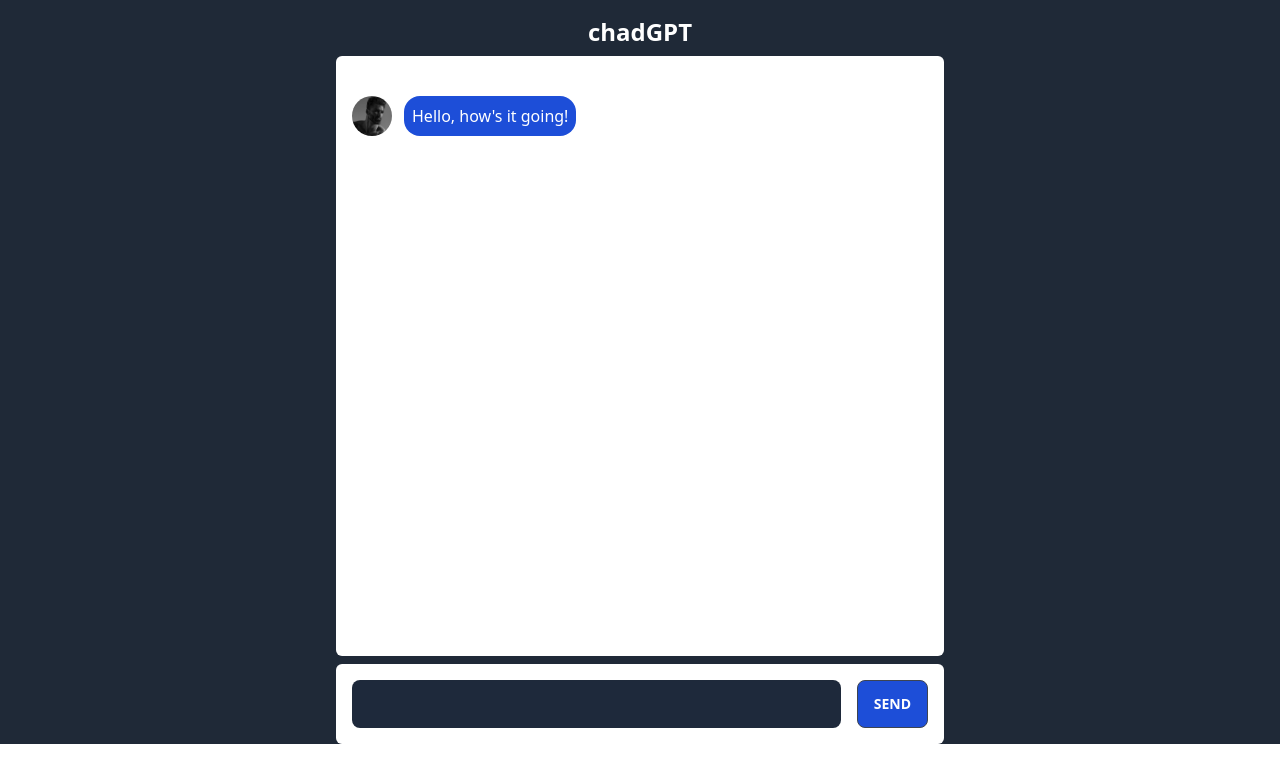
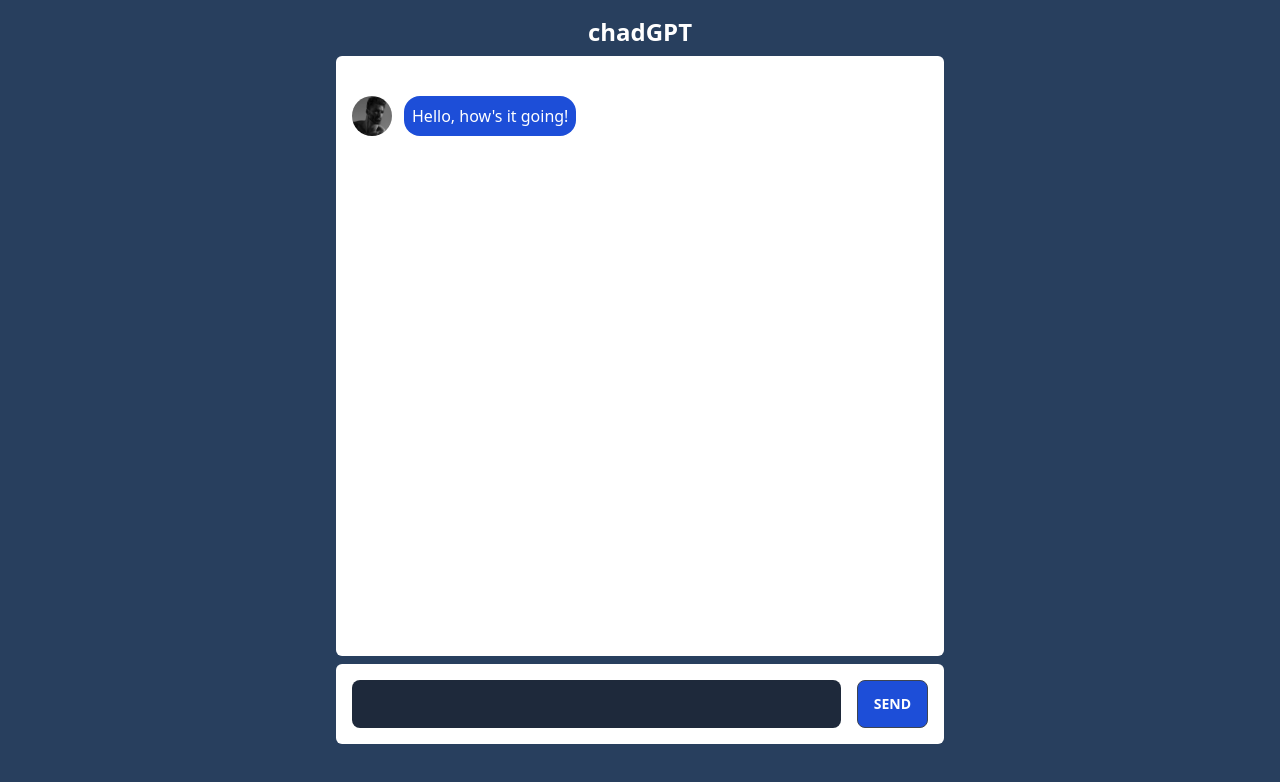
Before and after one commit to anguzz/chadGPT, a SvelteKit app: page / in a window 1280 px wide. Shown: the top 782 px of the page. Built offline with nearby package versions, Linux system fonts and the light colour scheme.

Commit message:
update css

```diff
--- a/src/app.css
+++ b/src/app.css
@@ -5,8 +5,16 @@
 
 html,
 body {
-	min-height: 45rem;
-	height:fit-content;
-	background-color: #1F2937;
+	background-color: #283f5e;
 	color:white;
 }
+
+
+
+html, body {
+	height: 100%;
+  }
+
+  .full-height {
+	height: 100%;
+  }
```
